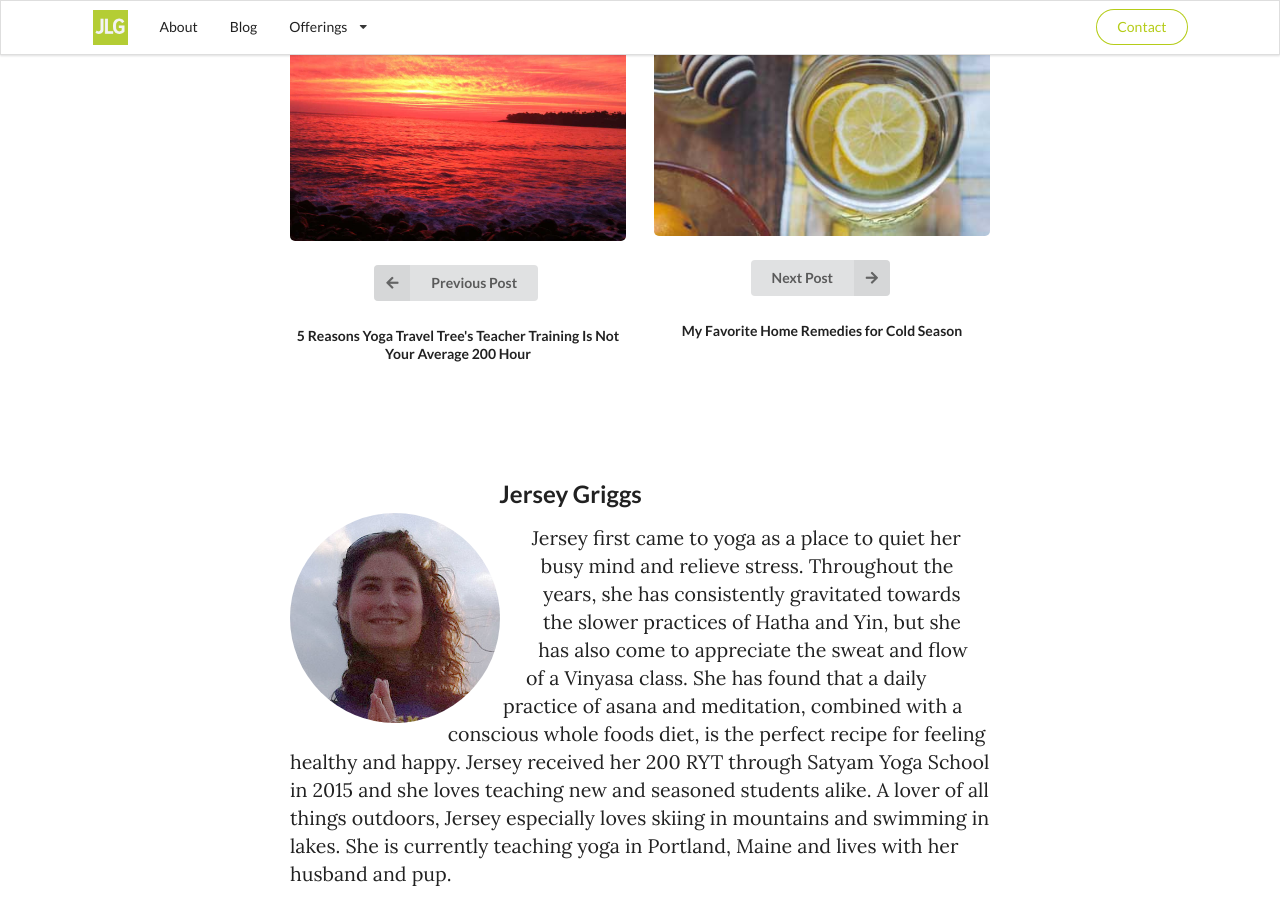
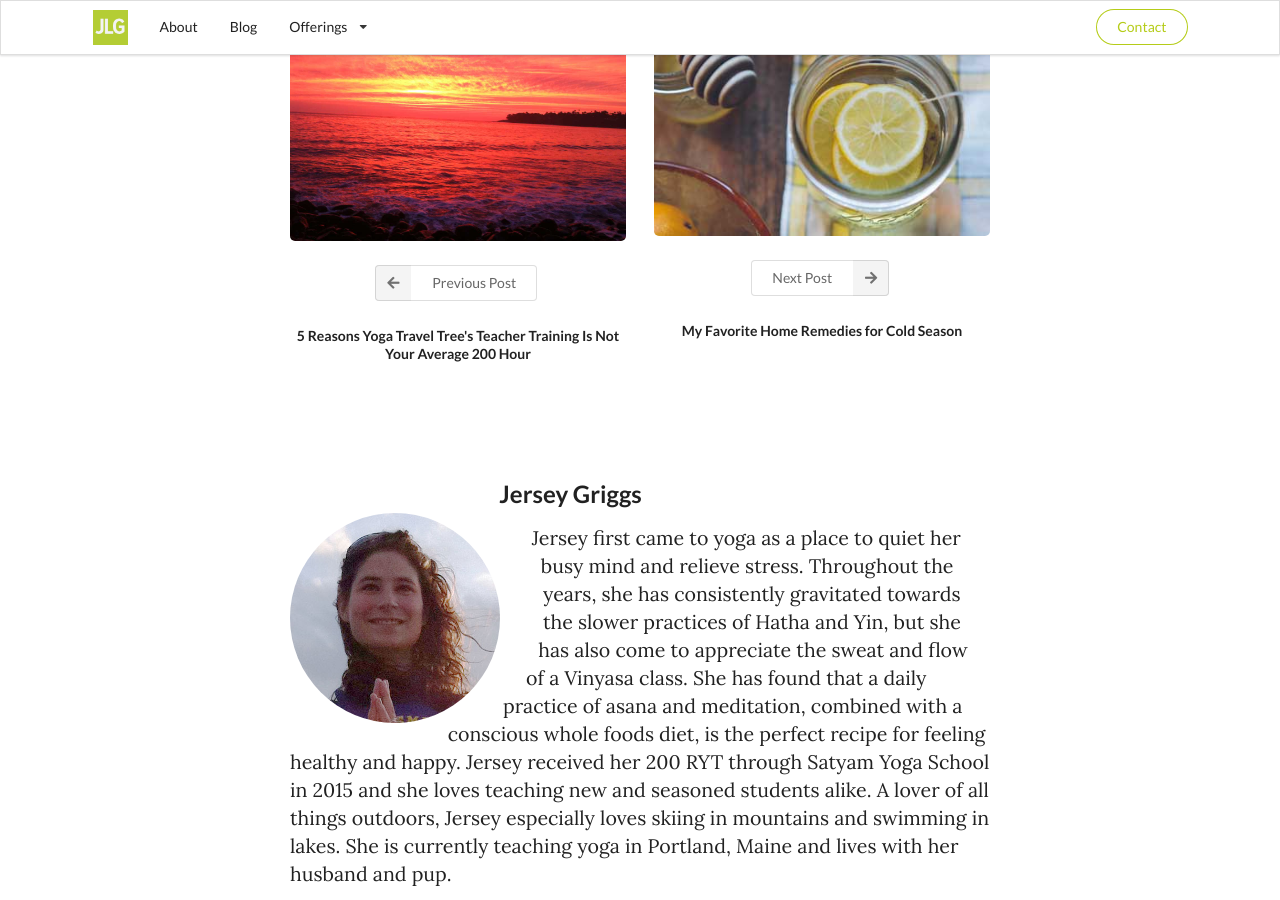
Before and after one commit to yogi-jerz/yogi-jerz.github.io, a Jekyll site: the page built from _posts/2016-01-06-4-simple-ayurveda-practices-to-incorporate-into-your-daily-routine.markdown, in a window 1280 px wide and 900 px high, scrolled down 2881 px. Built offline with Jekyll 4.4.1, drawn with Linux system fonts in a browser that asks for light colours; nearby versions of some CDN libraries; comment, search, counter and statistics services are not loaded.

Commit message:
pictures large

```diff
--- a/_layouts/post.html
+++ b/_layouts/post.html
@@ -24,7 +24,7 @@ layout: default
                         <img class="ui rounded fluid image" style="margin: 0 auto;" src="{{ page.previous.thumbnail }}">
                     </a>
                     </br>
-                    <a class="ui labeled icon button" href="{{ page.previous.url }}"><i class="left arrow icon"></i>Previous
+                    <a class="ui labeled icon basic button" href="{{ page.previous.url }}"><i class="left arrow icon"></i>Previous
             Post
 
         </a>
@@ -36,7 +36,7 @@ layout: default
                         <img class="ui rounded fluid image" style="margin: 0 auto;" src="{{ page.next.thumbnail }}">
                     </a>
                     </br>
-                    <a class="ui right labeled icon button" href="{{ page.next.url }}"><i class="right arrow icon"></i>Next Post
+                    <a class="ui right labeled icon basic button" href="{{ page.next.url }}"><i class="right arrow icon"></i>Next Post
 
                     </a>
                     <h5>{{ page.next.title }}</h5> {% endif %}
```
